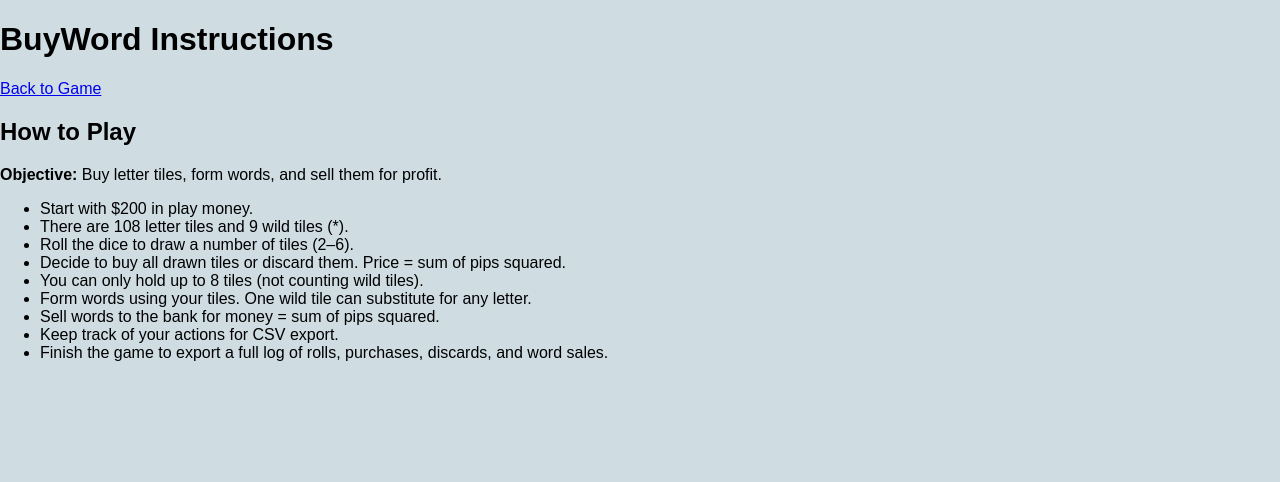
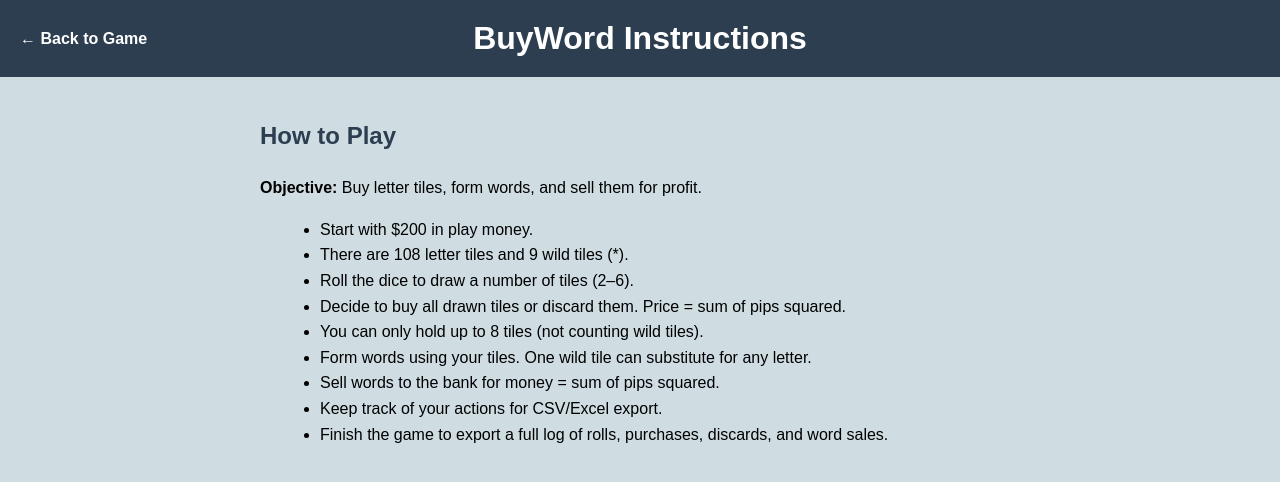
Before and after one commit to KevinASC4/DiceLetterGame, a website: page tutorial.html in a window 1280 px wide. Drawn offline with Linux system fonts and the light colour scheme.

```diff
--- a/style.css
+++ b/style.css
@@ -195,3 +195,48 @@
 #exportBtn:hover {
   background: #444;
 }
+
+/* ===== Instructions Page ===== */
+.instructions-header {
+  background-color: #2c3e50;
+  color: #fff;
+  padding: 20px;
+  text-align: center;
+  position: relative;
+}
+
+.instructions-header h1 {
+  margin: 0;
+  font-size: 2rem;
+}
+
+.instructions-header .back-link {
+  position: absolute;
+  left: 20px;
+  top: 50%;
+  transform: translateY(-50%);
+  color: #fff;
+  text-decoration: none;
+  font-weight: bold;
+}
+
+.instructions-header .back-link:hover {
+  text-decoration: underline;
+}
+
+.instructions {
+  max-width: 800px;
+  margin: 40px auto;
+  padding: 0 20px;
+  font-family: Arial, sans-serif;
+  line-height: 1.6;
+}
+
+.instructions h2 {
+  color: #2c3e50;
+}
+
+.instructions ul {
+  list-style-type: disc;
+  margin-left: 20px;
+}
--- a/tutorial.html
+++ b/tutorial.html
@@ -6,9 +6,9 @@
 <link rel="stylesheet" href="style.css">
 </head>
 <body>
-  <header>
+  <header class="instructions-header">
     <h1>BuyWord Instructions</h1>
-    <a href="index.html" target="_blank">Back to Game</a>
+    <a href="index.html" class="back-link">← Back to Game</a>
   </header>
   <main class="instructions">
     <h2>How to Play</h2>
@@ -21,7 +21,7 @@
       <li>You can only hold up to 8 tiles (not counting wild tiles).</li>
       <li>Form words using your tiles. One wild tile can substitute for any letter.</li>
       <li>Sell words to the bank for money = sum of pips squared.</li>
-      <li>Keep track of your actions for CSV export.</li>
+      <li>Keep track of your actions for CSV/Excel export.</li>
       <li>Finish the game to export a full log of rolls, purchases, discards, and word sales.</li>
     </ul>
   </main>
```
Also changed, not shown: index.html (+4 -3 lines), script.js (+16 -9 lines).
